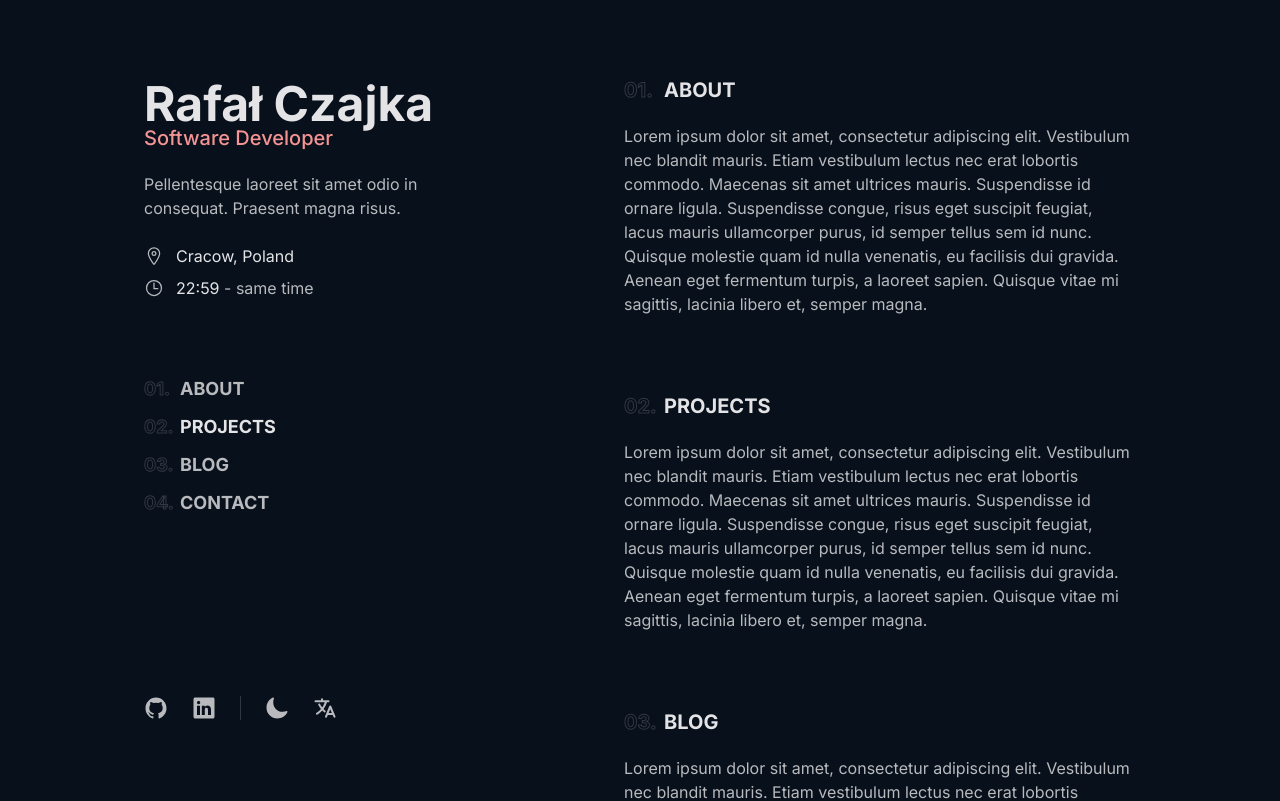
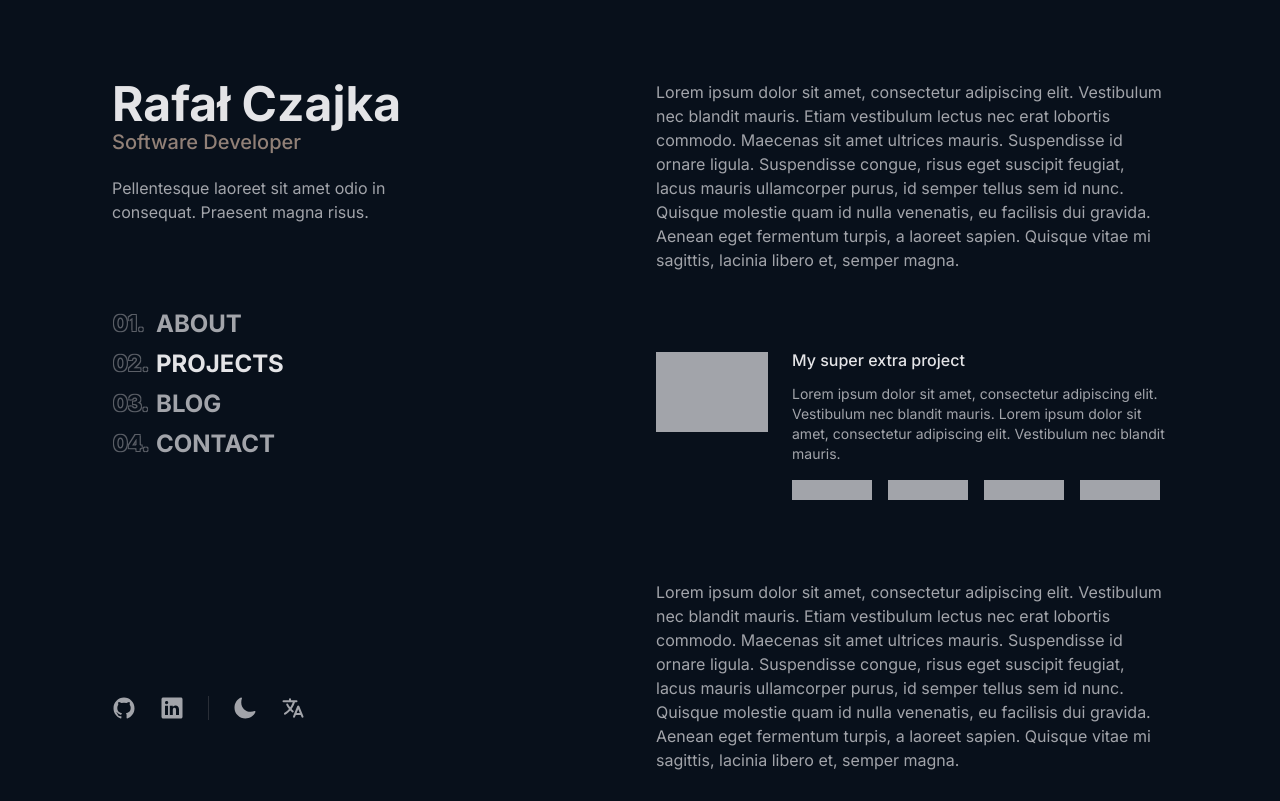
Before and after one commit to pxbunny/rczajka-monorepo, a Next.js app in the folder portfolio/: page / in a window 1280 px wide. Shown: the top 801 px of the page. Built offline with nearby package versions, Linux system fonts and the light colour scheme.

Commit message:
Update page layout

```diff
--- a/portfolio/app/globals.css
+++ b/portfolio/app/globals.css
@@ -4,10 +4,14 @@
 
 :root {
   --color-primary: #E4E4E7;
-  --color-secondary: #B8BABE;
-  --color-dimmed: #E4E4E730;
-  --color-accent: #F59494;
+  --color-secondary: #a2a4aa;
+  --color-dimmed: #292e37;
+  /* --color-accent: #F59494; */
+  /* --color-accent: #827760; */
+  --color-accent: #918077;
+  --color-accent-dimmed: #5b5f67  ;
   --background: #08101B;
+  --blur-transition: 0.25s;
 }
 
 @media (prefers-color-scheme: dark) {
@@ -21,24 +25,52 @@ body {
   background-color: var(--background);
 }
 
+.blurable {
+  transition:
+    filter var(--blur-transition),
+    opacity var(--blur-transition);
+}
+
+body:has(.nav li:hover) .blurable:not(:hover) {
+  filter: blur(2px);
+  opacity: 0.6;
+}
+
+.nav li:hover {
+  position: relative;
+  cursor: pointer;
+  color: var(--color-primary);
+}
+
+.nav:hover li:not(:hover) {
+  filter: blur(1px);
+}
+
 .headers-numbered,
-.list-numbered {
+.nav {
   counter-reset: number;
 }
 
 .headers-numbered h1::before,
-.list-numbered li::before {
+.nav li::before {
   display: inline-block;
   width: 2em;
   content: '0' counter(number) '.';
   counter-increment: number;
-  -webkit-text-stroke: 1px var(--color-dimmed);
-  -webkit-text-fill-color: transparent;
-  text-stroke: 1px var(--color-dimmed);
-  text-fill-color: transparent;
+  font-weight: bold;
+  text-shadow:
+    1px 1px 0 var(--color-accent-dimmed),
+    1px -1px 0 var(--color-accent-dimmed),
+    -1px 1px 0 var(--color-accent-dimmed),
+    -1px -1px 0 var(--color-accent-dimmed);
+  color: var(--background);
+  position: relative;
+  font-size: calc(1em - 2px);
+  top: -1px;
+  left: 1px;
 }
 
 .headers-numbered h1:nth-child(n+10)::before,
-.list-numbered li:nth-child(n+10)::before {
+.nav li:nth-child(n+10)::before {
   content: counter(number) '.';
 }
--- a/portfolio/app/page.tsx
+++ b/portfolio/app/page.tsx
@@ -8,34 +8,46 @@ import {
   IoTimeOutline
 } from "react-icons/io5";
 
+// const clearHighlights = () => {
+//   const elements = document.querySelectorAll('[data-highlighted]');
+//   elements.forEach(el => el.removeAttribute('data-highlighted'));
+// }
+
+// const handleHover = (e: React.MouseEvent<HTMLElement>) => {
+//   clearHighlights();
+//   const section = e.currentTarget.getAttribute('data-section');
+//   const elements = document.querySelectorAll(`[${section}]`);
+//   elements.forEach(el => el.setAttribute('data-highlighted', ''));
+// }
+
 export default function Home() {
   return (
-    <div className="max-w-screen-2xl mx-auto px-5 sm:px-12 md:px-20 xl:px-28 2xl:px-36 lg:flex">
-      <header className="lg:sticky top-0 lg:max-w-96 lg:min-h-screen pt-8 sm:pt-16 md:pt-20 lg:py-20 self-start flex flex-col justify-between">
+    <div className="max-w-screen-2xl mx-auto px-5 sm:px-12 md:px-20 xl:px-28 lg:flex lg:gap-8">
+      <header className="lg:sticky lg:w-1/2 top-0 lg:min-h-screen pt-8 sm:pt-16 md:pt-20 lg:py-20 self-start flex flex-col justify-between">
         <div>
-          <Link href="/">
+          <Link href="/" className="blurable">
             <div className="text-4xl sm:text-5xl font-bold">Rafał Czajka</div>
-            <div className="text-lg sm:text-xl font-medium text-accent">Software Developer</div>
+            <div className="text-lg sm:text-xl font-medium text-accent mt-1">Software Developer</div>
           </Link>
-          <p className="hidden lg:inline-block max-w-72 mt-6 text-secondary">Pellentesque laoreet sit amet odio in consequat. Praesent magna risus.</p>
-          <div className="mt-6 space-y-2">
+          <p className="blurable hidden lg:inline-block max-w-72 mt-6 text-secondary">Pellentesque laoreet sit amet odio in consequat. Praesent magna risus.</p>
+          {/* <div className="mt-6 space-y-2">
             <div className="flex items-center">
               <span className="w-8 text-secondary"><IoLocationOutline size={20} /></span><span>Cracow, Poland</span>
             </div>
             <div className="flex items-center">
               <span className="w-8 text-secondary"><IoTimeOutline size={20} /></span><span>22:59<span className="text-secondary"> - same time</span></span>
             </div>
-          </div>
-          <nav className="mt-20 hidden lg:block">
-            <ul className="list-numbered space-y-5 font-bold text-lg text-secondary">
-              <li>ABOUT</li>
-              <li className="text-primary">PROJECTS</li>
-              <li>BLOG</li>
-              <li>CONTACT</li>
+          </div> */}
+          <nav className="nav mt-20 hidden lg:block">
+            <ul className="font-bold text-2xl text-secondary">
+              <li className="blurable py-2 pr-2" data-section="about">ABOUT</li>
+              <li className="blurable py-2 pr-2 text-primary" data-section="projects">PROJECTS</li>
+              <li className="blurable py-2 pr-2" data-section="blog">BLOG</li>
+              <li className="blurable py-2 pr-2" data-section="contact">CONTACT</li>
             </ul>
           </nav>
         </div>
-        <div className="hidden mt-6 text-secondary lg:flex items-center">
+        <div className="blurable hidden mt-6 text-secondary lg:flex items-center">
           <div className="flex space-x-6">
             <IoLogoGithub size={24} />
             <IoLogoLinkedin size={24} />
@@ -46,11 +58,11 @@ export default function Home() {
           </div>
         </div>
       </header>
-      <div className="ml-auto pt-16 sm:pt-20 pb-8 sm:pb-16 md:py-20">
-        <main className="headers-numbered lg:max-w-lg space-y-16 sm:space-y-20">
+      <div className="blurable lg:w-1/2 pt-16 sm:pt-20 pb-8 sm:pb-16 md:py-20">
+        <main className="headers-numbered space-y-16 sm:space-y-20">
           <section>
-            <h1 className="font-bold text-xl">ABOUT</h1>
-            <p className="mt-6 text-secondary">
+            <h1 className="font-bold text-xl mb-6 lg:hidden">ABOUT</h1>
+            <p className="text-secondary">
               Lorem ipsum dolor sit amet, consectetur adipiscing elit. Vestibulum nec blandit mauris.
               Etiam vestibulum lectus nec erat lobortis commodo. Maecenas sit amet ultrices mauris.
               Suspendisse id ornare ligula. Suspendisse congue, risus eget suscipit feugiat,
@@ -60,8 +72,33 @@ export default function Home() {
             </p>
           </section>
           <section>
-            <h1 className="font-bold text-xl">PROJECTS</h1>
-            <p className="mt-6 text-secondary">
+            <h1 className="font-bold text-xl mb-6 lg:hidden">PROJECTS</h1>
+            <div className="space-y-8">
+
+              <div className="flex">
+                <div className="shrink-0 w-28 h-20 bg-secondary"></div>
+                <div className="grow ml-6 space-y-4">
+                  <h2 className="font-medium leading-none">
+                    My super extra project
+                  </h2>
+                  <p className="text-secondary text-sm">
+                    Lorem ipsum dolor sit amet, consectetur adipiscing elit. Vestibulum nec blandit mauris.
+                    Lorem ipsum dolor sit amet, consectetur adipiscing elit. Vestibulum nec blandit mauris.
+                  </p>
+                  <div className="flex flex-wrap gap-4">
+                    <div className="w-20 h-5 bg-secondary"></div>
+                    <div className="w-20 h-5 bg-secondary"></div>
+                    <div className="w-20 h-5 bg-secondary"></div>
+                    <div className="w-20 h-5 bg-secondary"></div>
+                  </div>
+                </div>
+              </div>
+
+            </div>
+          </section>
+          <section>
+            <h1 className="font-bold text-xl mb-6 lg:hidden">BLOG</h1>
+            <p className="text-secondary">
               Lorem ipsum dolor sit amet, consectetur adipiscing elit. Vestibulum nec blandit mauris.
               Etiam vestibulum lectus nec erat lobortis commodo. Maecenas sit amet ultrices mauris.
               Suspendisse id ornare ligula. Suspendisse congue, risus eget suscipit feugiat,
@@ -71,19 +108,8 @@ export default function Home() {
             </p>
           </section>
           <section>
-            <h1 className="font-bold text-xl">BLOG</h1>
-            <p className="mt-6 text-secondary">
-              Lorem ipsum dolor sit amet, consectetur adipiscing elit. Vestibulum nec blandit mauris.
-              Etiam vestibulum lectus nec erat lobortis commodo. Maecenas sit amet ultrices mauris.
-              Suspendisse id ornare ligula. Suspendisse congue, risus eget suscipit feugiat,
-              lacus mauris ullamcorper purus, id semper tellus sem id nunc. Quisque molestie quam id nulla venenatis,
-              eu facilisis dui gravida. Aenean eget fermentum turpis, a laoreet sapien. Quisque vitae mi sagittis,
-              lacinia libero et, semper magna.
-            </p>
-          </section>
-          <section>
-            <h1 className="font-bold text-xl">CONTACT</h1>
-            <p className="mt-6 text-secondary">
+            <h1 className="font-bold text-xl mb-6 lg:hidden">CONTACT</h1>
+            <p className="text-secondary">
               Lorem ipsum dolor sit amet, consectetur adipiscing elit. Vestibulum nec blandit mauris.
               Etiam vestibulum lectus nec erat lobortis commodo. Maecenas sit amet ultrices mauris.
               Suspendisse id ornare ligula. Suspendisse congue, risus eget suscipit feugiat,
```
